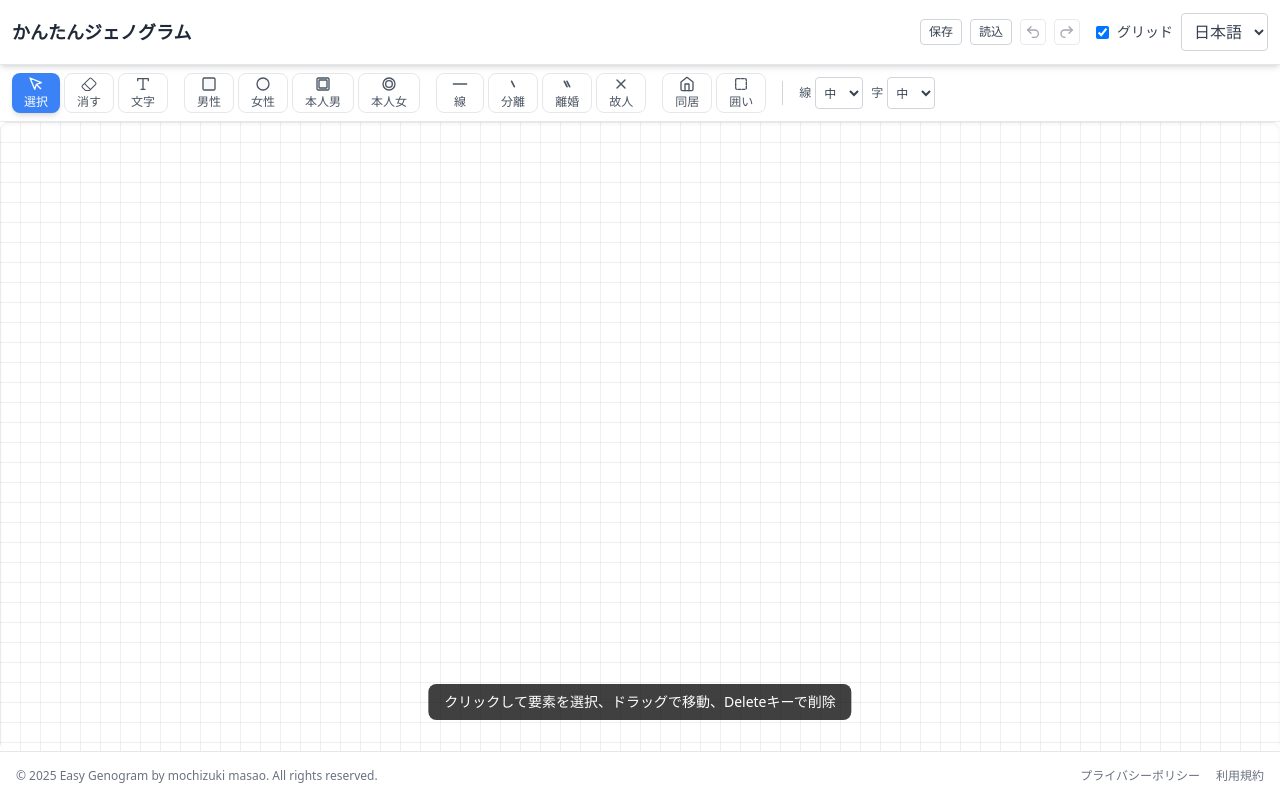
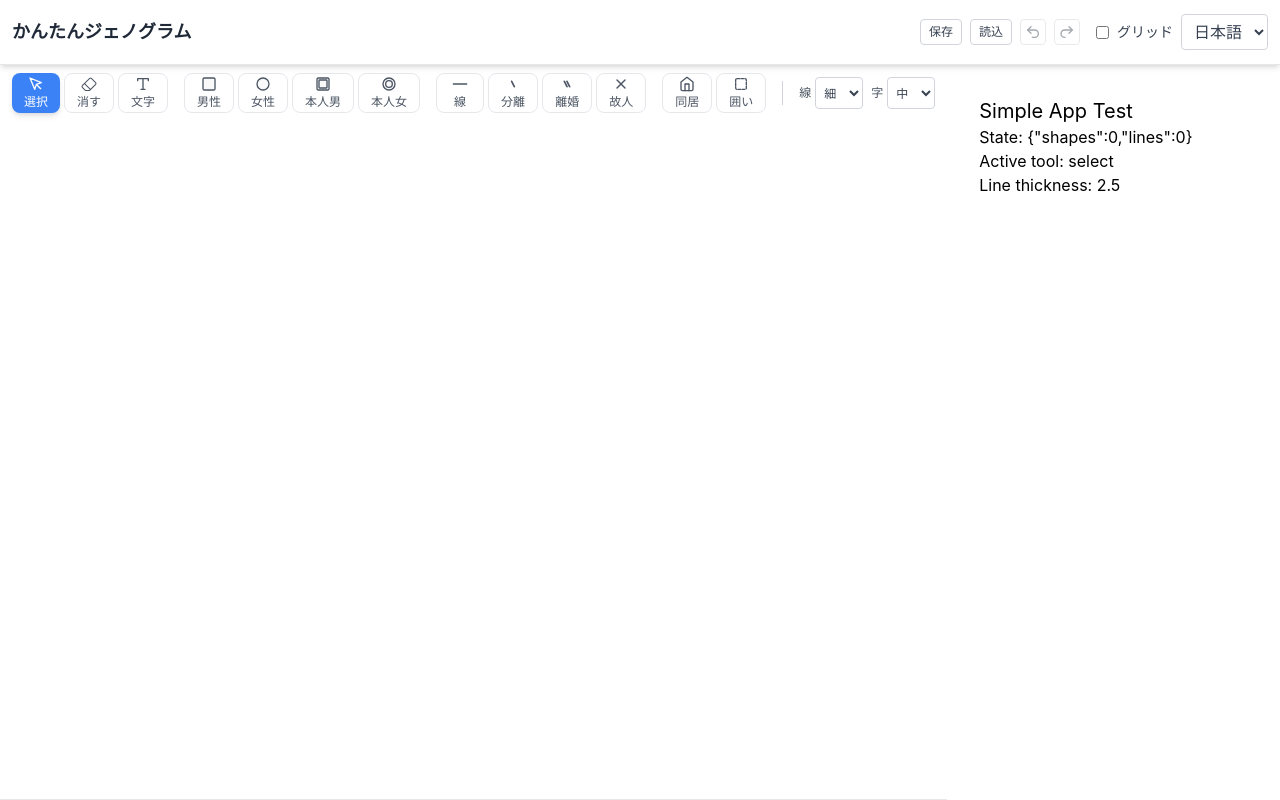
Before and after one commit to mochizukimasao/easy-genogram, a React (Vite) app: page / in a window 1280 px wide. Built offline with nearby package versions, Linux system fonts and the light colour scheme.

Commit message:
Test with simplified app to identify issue

```diff
--- /dev/null
+++ b/App.simple.tsx
@@ -0,0 +1,56 @@
+import React, { useState } from 'react';
+import { LanguageProvider, useLanguage } from './contexts/LanguageContext';
+import Header from './components/Header';
+import Palette from './components/Palette';
+import { LINE_THICKNESS, FONT_SIZES } from './constants';
+import { CanvasState, Tool } from './types';
+
+const AppContent: React.FC = () => {
+    const { t } = useLanguage();
+    const [canvasState] = useState<CanvasState>({ shapes: [], lines: [], boundaries: [], texts: [] });
+    const [activeTool, setActiveTool] = useState<Tool>('select');
+    const [lineThickness, setLineThickness] = useState<number>(LINE_THICKNESS.medium);
+    const [fontSize, setFontSize] = useState<number>(FONT_SIZES.medium);
+    const [isGridVisible] = useState(false);
+
+    return (
+        <div className="flex flex-col h-screen bg-gray-100">
+            <Header
+                onUndo={() => {}}
+                onRedo={() => {}}
+                onToggleGrid={() => {}}
+                isGridVisible={isGridVisible}
+                onLoad={() => {}}
+                onSave={() => {}}
+                canUndo={false}
+                canRedo={false}
+            />
+            <div className="flex flex-1 overflow-hidden">
+                <Palette
+                    activeTool={activeTool}
+                    onToolSelect={setActiveTool}
+                    lineThickness={lineThickness}
+                    onLineThicknessChange={setLineThickness}
+                    fontSize={fontSize}
+                    onFontSizeChange={setFontSize}
+                />
+                <main className="flex-1 overflow-auto bg-white">
+                    <div className="p-8">
+                        <h2 className="text-xl">Simple App Test</h2>
+                        <p>State: {JSON.stringify({ shapes: canvasState.shapes.length, lines: canvasState.lines.length })}</p>
+                        <p>Active tool: {activeTool}</p>
+                        <p>Line thickness: {lineThickness}</p>
+                    </div>
+                </main>
+            </div>
+        </div>
+    );
+};
+
+const App = () => (
+  <LanguageProvider>
+    <AppContent />
+  </LanguageProvider>
+);
+
+export default App;
--- a/index.tsx
+++ b/index.tsx
@@ -1,7 +1,7 @@
 
 import React from 'react';
 import { createRoot } from 'react-dom/client';
-import App from './App';
+import App from './App.simple';
 
 const rootElement = document.getElementById('root');
 if (!rootElement) {
```
Also changed, not shown: 1 other file (tests, documents, lock files or other folders).
